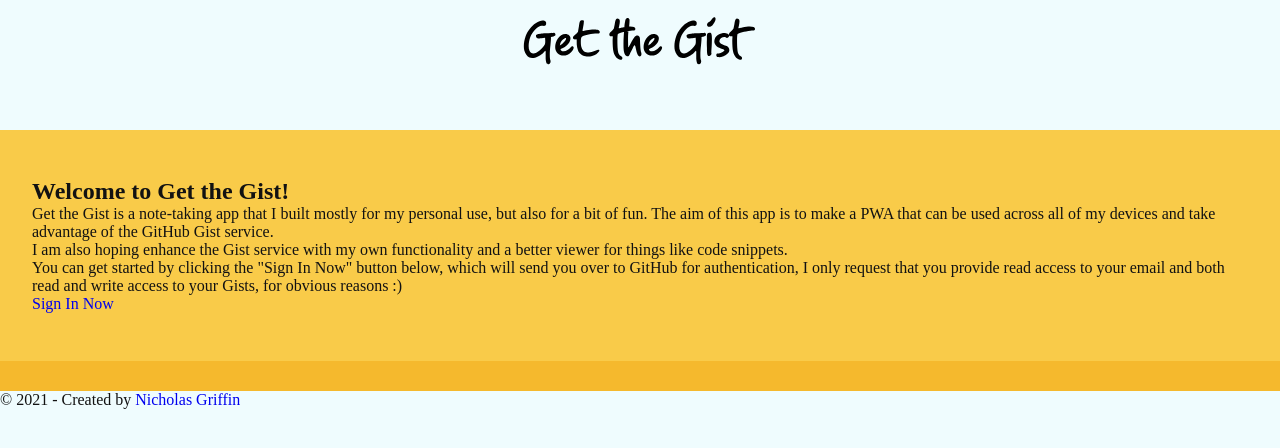
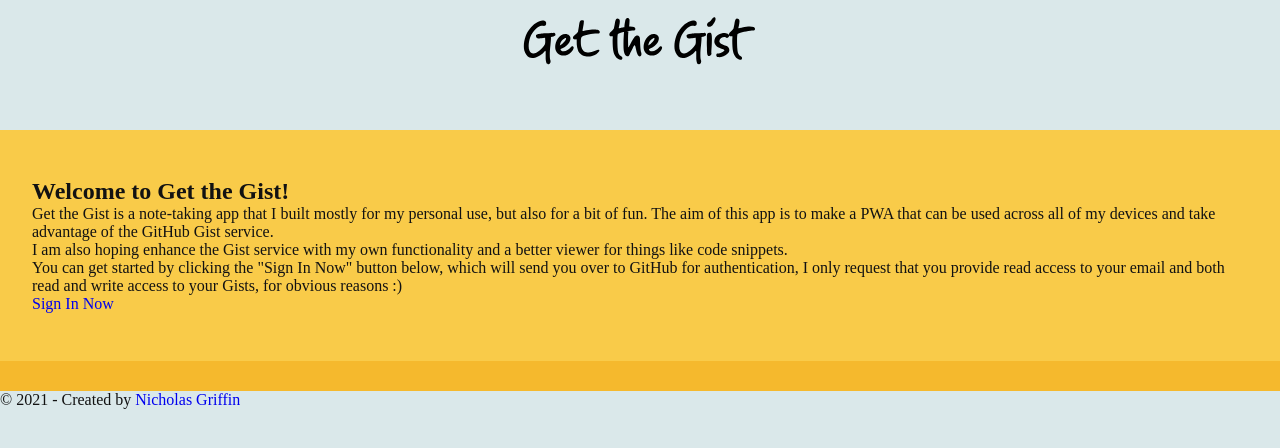
Before and after one commit to nicholasgriffintn/getthegist.app, a Next.js app in the folder site/: page / in a window 1280 px wide. Shown: the top 448 px of the page. Built offline with nearby package versions, Linux system fonts and the light colour scheme; no server answers.

Commit message:
Style: style and layout changes

```diff
--- a/site/src/common/Sidebar/index.tsx
+++ b/site/src/common/Sidebar/index.tsx
@@ -12,6 +12,8 @@ export const Sidebar = () => {
 
   return (
     <div className="AppWrap_Side_inner">
+      <div className="AppWrap_Side_inner_sidebars">
+        <div className="AppWrap_Side_inner_sidebars_sidebar">
           <div className="AppWrap_Side_inner_header">
             <div className="AppWrap_Side_inner_header_logo">
               <Logo theme="light" />
@@ -51,7 +53,10 @@ export const Sidebar = () => {
 
                     <div className="AppWrap_Side_inner_footer_account_avatar_image">
                       {/* eslint-disable-next-line @next/next/no-img-element */}
-                  <img src={user.avatar_url} alt={`${user.name}'s avatar'`} />
+                      <img
+                        src={user.avatar_url}
+                        alt={`${user.name}'s avatar'`}
+                      />
                     </div>
                   </div>
                   <div className="AppWrap_Side_inner_footer_account_details">
@@ -67,5 +72,11 @@ export const Sidebar = () => {
             </div>
           </div>
         </div>
+        <div
+          className="AppWrap_Side_inner_sidebars_sidebar"
+          style={{ background: '#d1e1e4', width: '80%' }}
+        ></div>
+      </div>
+    </div>
   );
 };
--- a/site/src/styles/global.ts
+++ b/site/src/styles/global.ts
@@ -35,7 +35,7 @@ export const GlobalStyle = createGlobalStyle`
     min-height: 100vh;
     max-width: 100vw;
     overflow-x: hidden;
-    background: #EFFCFE;
+    background: #dae8ea;
     color: #121212;
 }
 
@@ -44,7 +44,7 @@ export const GlobalStyle = createGlobalStyle`
   }
 
   .AppWrap.Session_true {
-    background: #EFFCFE;
+    background: #dae8ea;
 }
 
   .AppWrap_Main_Content {
@@ -53,9 +53,9 @@ export const GlobalStyle = createGlobalStyle`
 
 .AppWrap_Side {
     width: 100%;
-    min-width: 225px;
-    max-width: 225px;
-    background-color: #dae8ea;
+    min-width: 450px;
+    max-width: 450px;
+    background-color: #c7d5d8;
     backdrop-filter: blur(10px);
     position: fixed;
     left: 0;
@@ -66,12 +66,24 @@ export const GlobalStyle = createGlobalStyle`
     color: #111827
 }
 
+.AppWrap_Side_inner_sidebars {
+    display: flex;
+    height: 100%;
+    width: 100%;
+}
+
+.AppWrap_Side_inner_sidebars .AppWrap_Side_inner_sidebars_sidebar {
+    position: relative;
+    height: 100%;
+    width: 50%;
+}
+
   .AppWrap_Main {
       width: 100%;
   }
 
 .AppWrap.Session_true .AppWrap_Main {
-    padding-left: 225px;
+    padding-left: 450px;
 }
 
   .page-logo {
```
Lines whose indentation alone changed are shown as unchanged.
